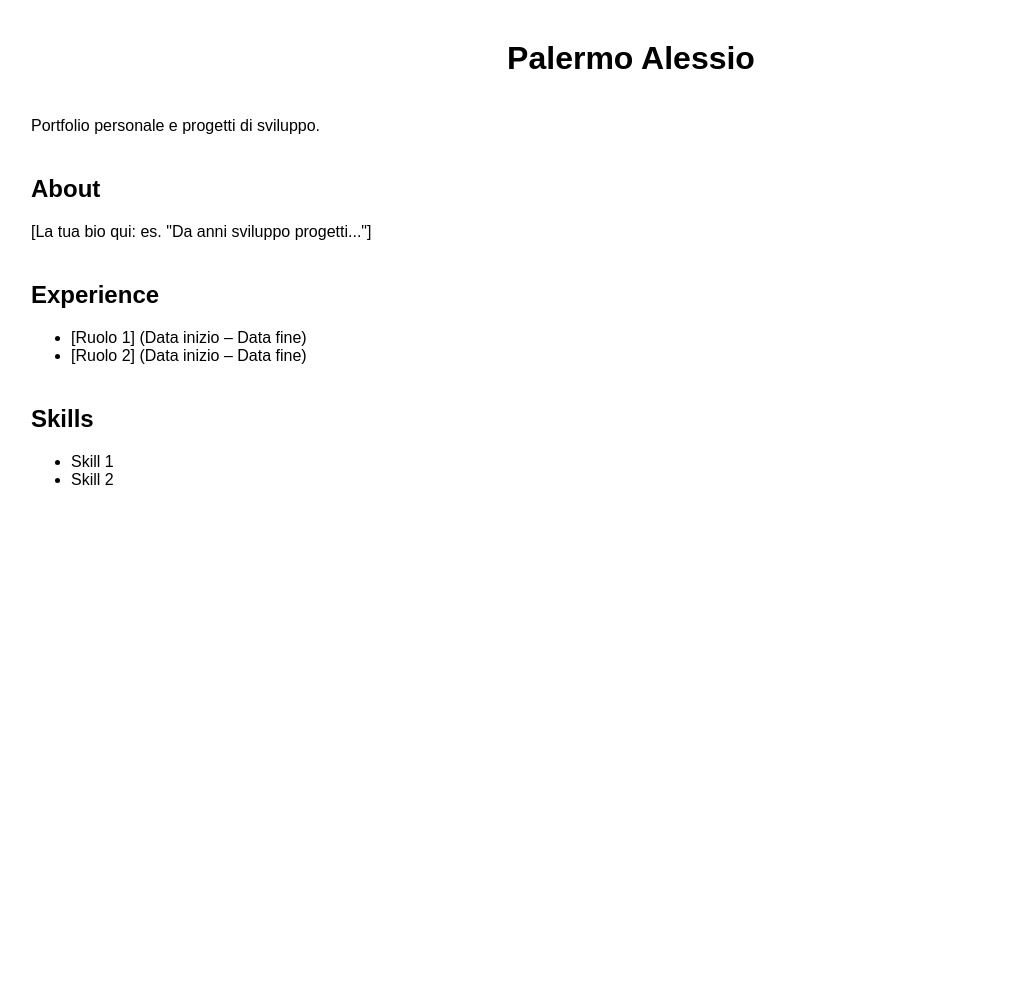
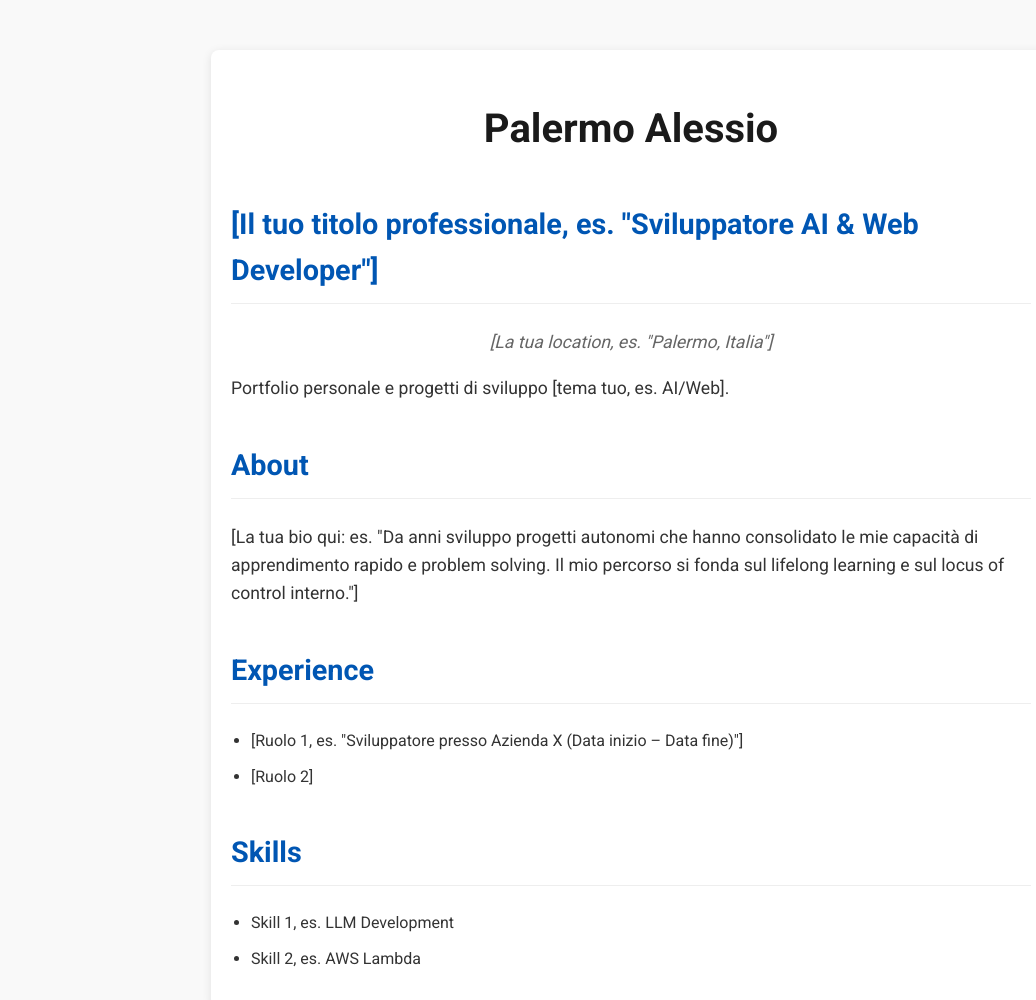
Before and after one commit to PalermoAlessio/PalermoAlessio.github.io, a plain HTML site: page index.html in a window 1280 px wide. Shown: the top 1000 px of the page, without its empty margins (9-1045 px from the left). Before the commit the page ends 800 px from the top, so only its background shows below. Drawn offline with Linux system fonts and the light colour scheme.

Commit message:
Update index.html

```diff
--- a/index.html
+++ b/index.html
@@ -2,31 +2,84 @@
 <html lang="it">
 <head>
     <meta charset="UTF-8">
+    <meta name="viewport" content="width=device-width, initial-scale=1.0">
     <title>Palermo Alessio</title>
+    <link href="https://fonts.googleapis.com/css2?family=Roboto:wght@300;400;700&display=swap" rel="stylesheet">
     <style>
-        body { font-family: Arial, sans-serif; margin: 40px; }
-        h1 { text-align: center; }
-        h2 { margin-top: 40px; }
+        body {
+            font-family: 'Roboto', sans-serif;
+            margin: 0;
+            padding: 0;
+            background-color: #f9f9f9;
+            color: #333;
+            line-height: 1.6;
+        }
+        .container {
+            max-width: 800px;
+            margin: 50px auto;
+            padding: 20px;
+            background: #fff;
+            box-shadow: 0 2px 10px rgba(0,0,0,0.1);
+            border-radius: 8px;
+        }
+        h1 {
+            text-align: center;
+            font-size: 2.5em;
+            margin-bottom: 0;
+            color: #1a1a1a;
+        }
+        h2 {
+            font-size: 1.8em;
+            margin-top: 40px;
+            border-bottom: 1px solid #eee;
+            padding-bottom: 10px;
+            color: #0056b3; /* Un tocco di blu per titoli, simile a portfolio pro */
+        }
+        p {
+            font-size: 1.1em;
+        }
+        ul {
+            list-style-type: disc;
+            padding-left: 20px;
+        }
+        li {
+            margin-bottom: 10px;
+        }
+        .location {
+            text-align: center;
+            font-style: italic;
+            color: #666;
+            margin-top: 10px;
+        }
+        @media (max-width: 600px) {
+            .container { padding: 10px; }
+            h1 { font-size: 2em; }
+        }
     </style>
 </head>
 <body>
+    <div class="container">
         <h1>Palermo Alessio</h1>
-    <h2><Sviluppatore AI & Web Developer></h2>
-    <p>Portfolio personale e progetti di sviluppo.</p>
+        <h2>[Il tuo titolo professionale, es. "Sviluppatore AI & Web Developer"]</h2>
+        <p class="location">[La tua location, es. "Palermo, Italia"]</p>
+        <p>Portfolio personale e progetti di sviluppo [tema tuo, es. AI/Web].</p>
 
         <h2>About</h2>
-    <p>[La tua bio qui: es. "Da anni sviluppo progetti..."]</p>
+        <p>[La tua bio qui: es. "Da anni sviluppo progetti autonomi che hanno consolidato le mie capacità di apprendimento rapido e problem solving. Il mio percorso si fonda sul lifelong learning e sul locus of control interno."]</p>
 
         <h2>Experience</h2>
         <ul>
-        <li>[Ruolo 1] (Data inizio – Data fine)</li>
-        <li>[Ruolo 2] (Data inizio – Data fine)</li>
+            <li>[Ruolo 1, es. "Sviluppatore presso Azienda X (Data inizio – Data fine)"]</li>
+            <li>[Ruolo 2]</li>
+            <!-- Aggiungi altri -->
         </ul>
 
         <h2>Skills</h2>
         <ul>
-        <li>Skill 1</li>
-        <li>Skill 2</li>
+            <li>Skill 1, es. LLM Development</li>
+            <li>Skill 2, es. AWS Lambda</li>
+            <!-- Lista completa -->
         </ul>
+    </div>
 </body>
 </html>
```
Lines whose indentation alone changed are shown as unchanged.
